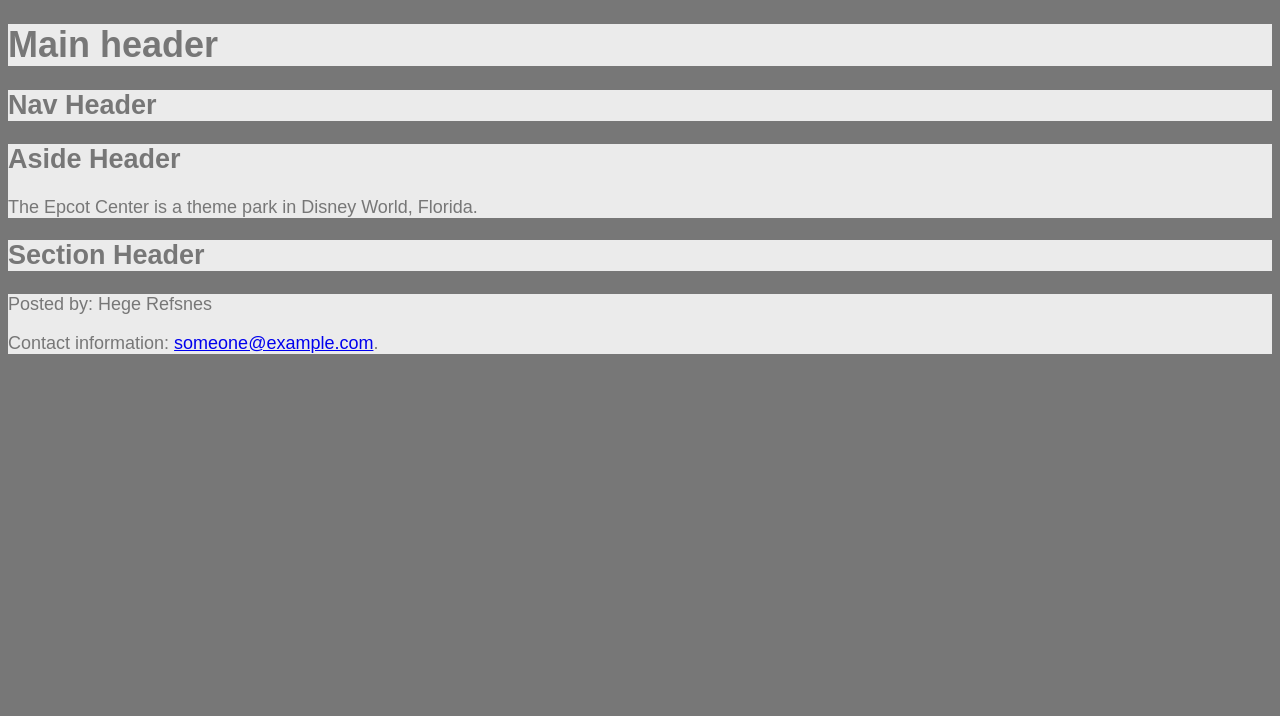
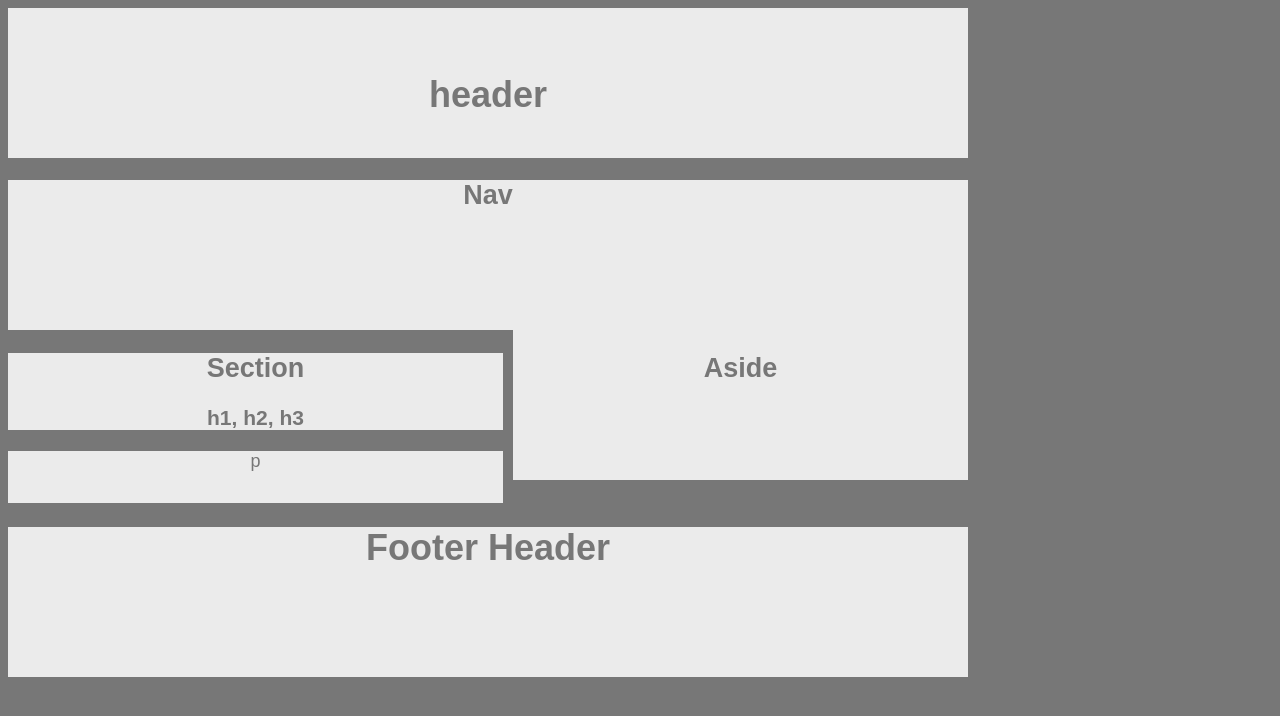
Before and after one commit to iquevedom/HW-Wireframe, a plain HTML site: page Index.html in a window 1280 px wide. Drawn offline with Linux system fonts and the light colour scheme.

Commit message:
Change_name_of_files
Change of names

```diff
--- a/Index.html
+++ b/Index.html
@@ -9,35 +9,38 @@
 <body>
 
     <header>
-        <h1>Main header</h1>
+            <br>
+            <br>
+        <h1>header</h1>
     </header>
 
 
 
     <nav>
-        <h1>Nav Header</h1>
+        <h1>Nav</h1>
     </nav>
 
     <aside>
-        <h1>Aside Header</h1>
-        <p>The Epcot Center is a theme park in Disney World, Florida.</p>
-
-
-
+        <h1>Aside</h1>
     </aside>
 
+    <section>
+        <h1>Section</h1>
 
-    <section>
-        <h1>Section Header</h1>
+        <article>
+            <h1>h1, h2, h3</h1>
+            <p>p</p>
+        </article>
+
     </section>
-
 
 </body>
 
 <footer>
-    <p>Posted by: Hege Refsnes</p>
+    <h1>Footer Header</h1>
+    <!--     <p>Posted by: Hege Refsnes</p>
     <p>Contact information: <a href="mailto:someone@example.com">
-            someone@example.com</a>.</p>
+            someone@example.com</a>.</p> -->
 </footer>
 
 </html>
--- a/Style.css
+++ b/Style.css
@@ -2,10 +2,42 @@ body {
     font-family: Arial, "Helvetica Neue", Helvetica, sans-serif;
     color:#777;
     background:#777;
-    width: '960px';
+    width: 960px;
     font-size: 18px;
   }
+header, nav, footer, aside, section {
+    height: 150px;
+}
 
 Header, Nav, Section, Aside, Footer {
+    background:#ebebeb;
+}
+
+Article {
+    color:#ebebeb;
+    background:#777;
+}
+
+h1, p {
+    color: #777;
     background: #ebebeb;
 }
+
+h1, p {
+    text-align: center;
+}
+
+section {
+    width: 495px;
+}
+
+/* section{
+    background: red;
+} */
+
+aside {
+    float: right;
+    width: 455px;
+    padding-top: 25 px;
+/*     background: blue; */
+}
```
